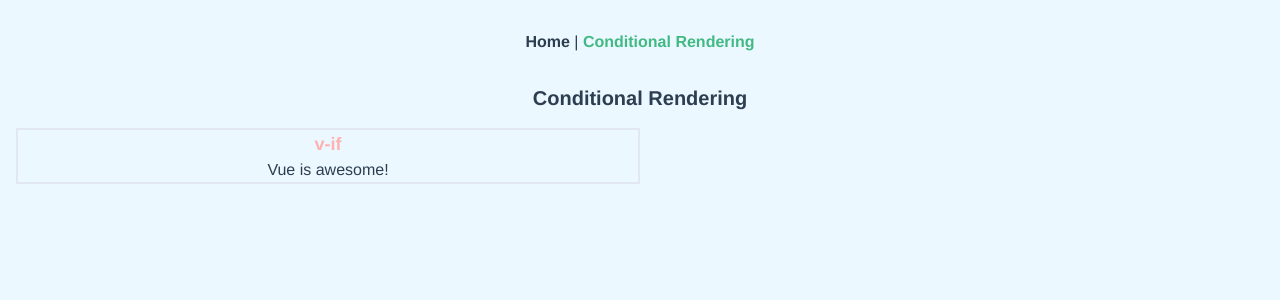
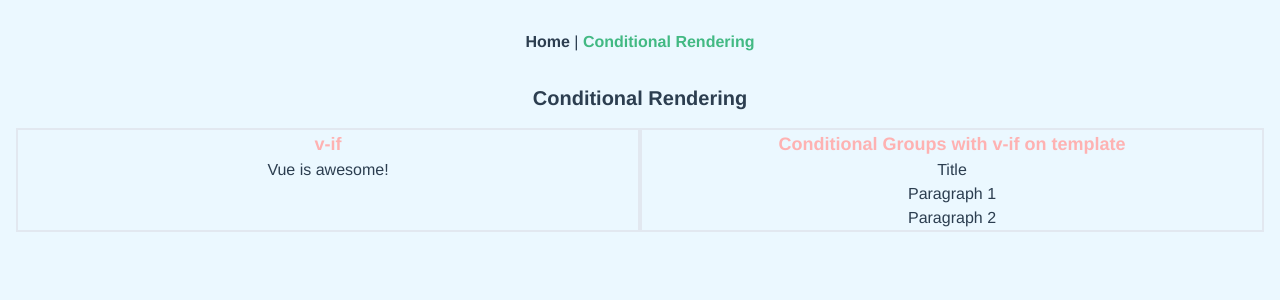
Before and after one commit to muhsenmaqsudi/vue-progress, a Vue app: page /conditional-rendering in a window 1280 px wide. Shown: the top 300 px of the page. Built offline with nearby package versions, Linux system fonts and the light colour scheme.

Commit message:
conditional rendering | conditional groups with v-if on template

```diff
--- a/src/views/ConditionalRendering.vue
+++ b/src/views/ConditionalRendering.vue
@@ -6,6 +6,17 @@
         <h2 class="text-lg font-semibold text-red-300">v-if</h2>
         <h3 v-if="awesome">Vue is awesome!</h3>
         <h3 v-else>Oh no 😢</h3>
+      </div>
+      <div class="w-1/2 border-2">
+        <h2 class="text-lg font-semibold text-red-300">
+          Conditional Groups with v-if on template
+        </h2>
+        <!-- template will not render -->
+        <template v-if="ok">
+          <h1>Title</h1>
+          <p>Paragraph 1</p>
+          <p>Paragraph 2</p>
+        </template>
       </div>
     </div>
   </div>
@@ -16,7 +27,8 @@ export default {
   name: "ConditionalRendering",
   data() {
     return {
-      awesome: true
+      awesome: true,
+      ok: true
     };
   }
 };
```
